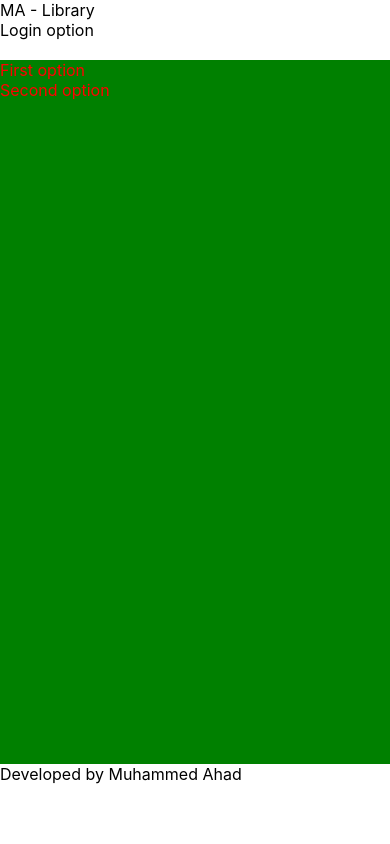
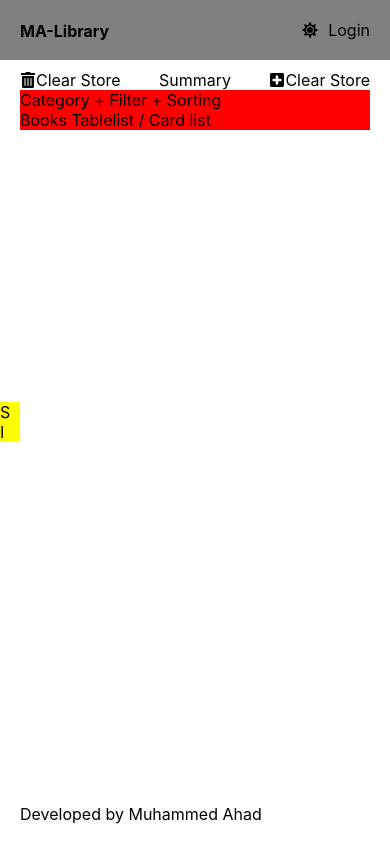
Before and after one commit to maaahad/ma-library, a Next.js app: page / in a window 390 px wide. Built offline with nearby package versions, Linux system fonts and the light colour scheme.

Commit message:
Some stuff for mobile version added with layout CSS

```diff
--- a/components/layout.js
+++ b/components/layout.js
@@ -1,8 +1,18 @@
-// setting up theme from react-jss
+// react
+// next
+
+// components
+import Nav from "./navigation/nav";
+// react-jss
 import { createUseStyles } from "react-jss";
 
 const useStyles = createUseStyles((theme) => ({
   container: {
+    position: "relative",
+    padding: {
+      left: 20,
+      right: 20,
+    },
     display: "flex",
     flexFlow: "column wrap",
     alignItems: "stretch",
@@ -10,14 +20,18 @@ const useStyles = createUseStyles((theme) => ({
     minHeight: "100vh",
   },
   head: {
+    width: "100%",
     height: 60,
+    position: "fixed",
+    top: 0,
+    left: 0,
   },
   main: {
+    marginTop: 70,
     flex: 1,
-    backgroundColor: "green",
   },
   footer: {
-    height: 80,
+    height: 40,
   },
 }));
 
@@ -26,10 +40,7 @@ export default function Layout({ children }) {
   return (
     <div className={classes.container}>
       <header className={classes.head}>
-        <nav>
-          <div>MA - Library</div>
-          <div>Login option</div>
-        </nav>
+        <Nav />
       </header>
       <main className={classes.main}>{children}</main>
       <footer className={classes.footer}>
--- /dev/null
+++ b/components/mainTop.js
@@ -0,0 +1,47 @@
+// react
+// next
+
+// react-icons
+import { FaPlusSquare, FaTrashAlt } from "react-icons/fa";
+
+// react-jss
+import { createUseStyles } from "react-jss";
+
+const useStyles = createUseStyles((theme) => ({
+  mainTop: {
+    display: "flex",
+    flexFlow: "row nowrap",
+    alignItems: "center",
+    justifyContent: "space-between",
+  },
+  clearStorage: {
+    display: "flex",
+    flexFlow: "row nowrap",
+    alignItems: "center",
+    justifyContent: "center",
+  },
+  summary: {},
+  addBook: {
+    display: "flex",
+    flexFlow: "row nowrap",
+    alignItems: "center",
+    justifyContent: "center",
+  },
+}));
+
+export default function MainTop() {
+  const classes = useStyles();
+  return (
+    <div className={classes.mainTop}>
+      <div className={classes.clearStorage}>
+        <FaTrashAlt />
+        <span>Clear Store</span>
+      </div>
+      <div className={classes.summary}>Summary</div>
+      <div className={classes.addBook}>
+        <FaPlusSquare />
+        <span>Clear Store</span>
+      </div>
+    </div>
+  );
+}
--- /dev/null
+++ b/components/navigation/nav.js
@@ -0,0 +1,67 @@
+// react
+
+// next
+
+// react-icons
+
+import { FaSun } from "react-icons/fa";
+
+// components
+
+// react-jss
+import { createUseStyles } from "react-jss";
+
+const useStyles = createUseStyles((theme) => ({
+  nav: {
+    padding: {
+      left: 20,
+      right: 20,
+    },
+    height: 60,
+    display: "flex",
+    flexflow: "row nowrap",
+    alignItems: "center",
+    jusifyContent: "space-between",
+    "& > *": {
+      height: "100%",
+    },
+    backgroundColor: "grey",
+  },
+  logo: {
+    // backgroundColor: "red",
+  },
+  rightNav: {
+    flex: 1,
+    // backgroundColor: "green",
+    display: "flex",
+    flexFlow: "row nowrap",
+    alignItems: "center",
+    justifyContent: "flex-end",
+    "& > * + *": {
+      marginLeft: 10,
+    },
+  },
+  themeOption: {
+    display: "flex",
+    flexFlow: "row nowrap",
+    alignItems: "center",
+    justifyContent: "center",
+  },
+}));
+
+export default function Nav() {
+  const classes = useStyles();
+  return (
+    <nav className={classes.nav}>
+      <div className={classes.logo}>
+        <h4>MA-Library</h4>
+      </div>
+      <div className={classes.rightNav}>
+        <div className={classes.themeOption}>
+          <FaSun />
+        </div>
+        <div>Login</div>
+      </div>
+    </nav>
+  );
+}
--- a/pages/_app.js
+++ b/pages/_app.js
@@ -1,17 +1,17 @@
 import "../styles/globals.css";
 
+// component
 import Layout from "../components/layout";
+
+// themes
+import lightTheme from "../themes/light";
 
 // setting up theme from react-jss
 import { ThemeProvider } from "react-jss";
 
-const theme = {
-  color: "red",
-};
-
 function MyApp({ Component, pageProps }) {
   return (
-    <ThemeProvider theme={theme}>
+    <ThemeProvider theme={lightTheme}>
       <Layout>
         <Component {...pageProps} />
       </Layout>
--- a/pages/index.js
+++ b/pages/index.js
@@ -1,11 +1,40 @@
+// react
+
+// next
 import Head from "next/head";
-// import styles from "../styles/Home.module.css";
 
+// components
+import MainTop from "../components/mainTop";
+
+// react-jss
 import { createUseStyles } from "react-jss";
 
 const useStyles = createUseStyles((theme) => ({
   container: {
-    color: theme.color,
+    display: "flex",
+    flexFlow: "column wrap",
+    alignItems: "stretch",
+    justifyContent: "space-between",
+  },
+  sourceNInfo: {
+    backgroundColor: "yellow",
+    // width and height will be fixed later
+    width: 20,
+    height: 40,
+    position: "fixed",
+    top: "calc(50% - 20px)",
+    left: 0,
+    transition: theme.transitions.all,
+  },
+
+  books: {
+    backgroundColor: "red",
+  },
+
+  "@media screen and (min-width: 600px)": {
+    sourceNInfo: {
+      left: "calc(100% - 20px)",
+    },
   },
 }));
 
@@ -20,8 +49,18 @@ export default function Home() {
           content="Library project developed for The Odin Project's Full Stack JavaScript Course"
         />
       </Head>
-      <div>First option</div>
-      <div>Second option</div>
+      {/* the following will be part of main */}
+      <div className={classes.mainTop}>
+        <MainTop />
+      </div>
+      <div className={classes.sourceNInfo}>
+        <div>S</div>
+        <div>I</div>
+      </div>
+      <div className={classes.books}>
+        <div>Category + Filter + Sorting</div>
+        <div>Books Tablelist / Card list</div>
+      </div>
     </div>
   );
 }
--- /dev/null
+++ b/themes/light.js
@@ -0,0 +1,16 @@
+const theme = {
+  palette: {
+    common: {
+      black: "black",
+      white: "white",
+    },
+  },
+  zIndex: {
+    condeNinfo: 100,
+  },
+  transitions: {
+    all: "all .3s ease-in",
+  },
+};
+
+export default theme;
```
